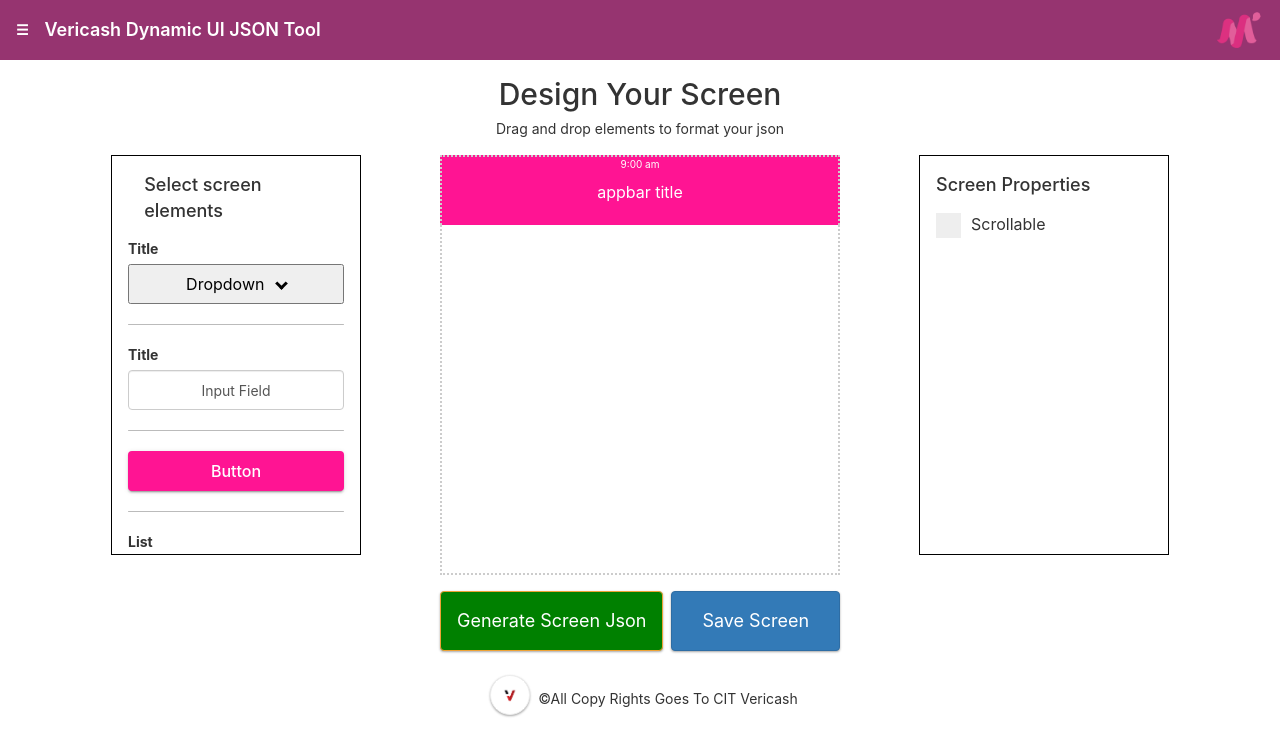
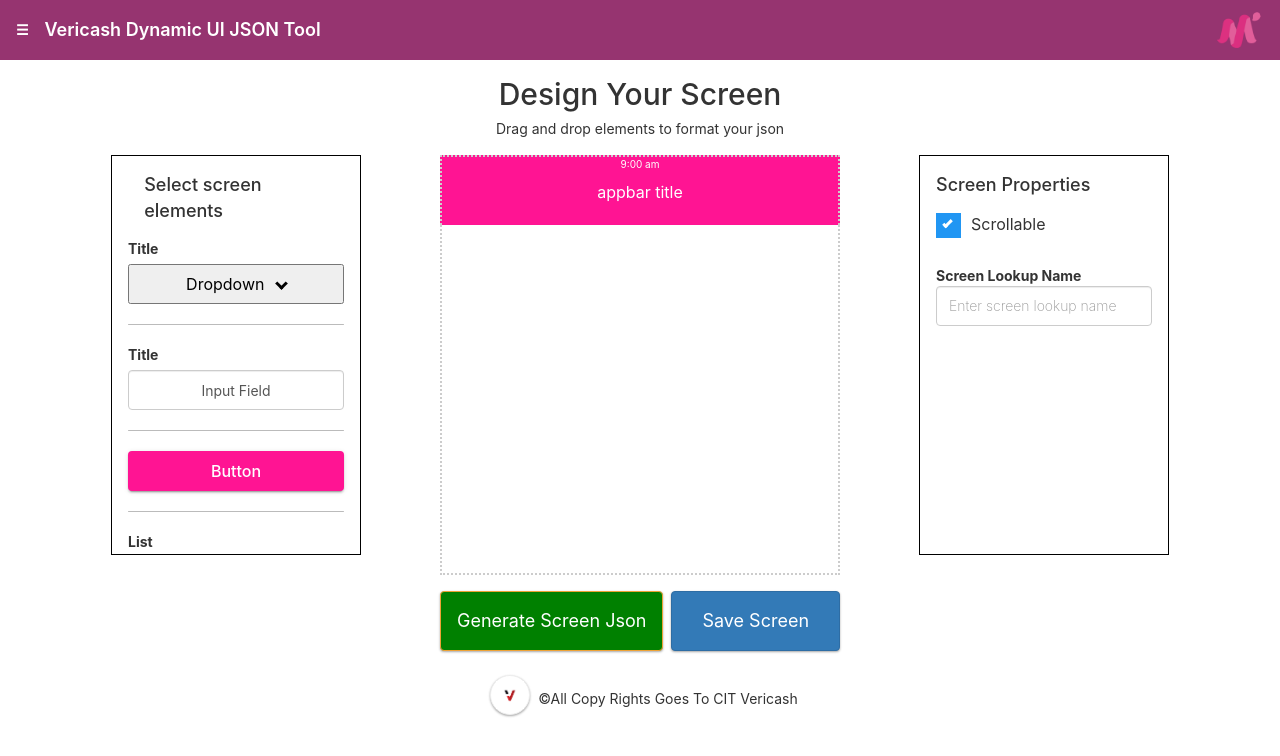
Before and after one commit to AmirSamir5/AngularDynamicUI, an Angular app: page / in a window 1280 px wide. Shown: the top 756 px of the page. Built offline with nearby package versions, Linux system fonts and the light colour scheme.

Commit message:
- scrollable lookup name

```diff
--- a/src/app/app.component.ts
+++ b/src/app/app.component.ts
@@ -131,8 +131,6 @@ export class AppComponent {
       }
       console.log('cell', cells);
 
-      screenModel.page_name = this.elementService.screenName;
-
       if (screenModel.widget_type !== undefined) {
         var scrollableWidget: WidgetModel = new WidgetModel({
           widget_type: screenModel.widget_type,
@@ -159,7 +157,7 @@ export class AppComponent {
         screenModel.fields = widgetArray;
       }
 
-      jsonModel = new JSONModel(screenModel.page_name, 7, [screenModel]);
+      jsonModel = new JSONModel(this.elementService.screenName, 7, [screenModel]);
 
       var map: Map<string, any> = new Map();
 
--- a/src/app/components/elements-properties/screen-properties/screen-properties.component.css
+++ b/src/app/components/elements-properties/screen-properties/screen-properties.component.css
@@ -14,6 +14,11 @@ input{
     margin-bottom: 16px;
     height: 40px;
     width: 100%;
+}
+
+input::placeholder{
+    font-size: 14px;
+    font-weight: 200;
 }
 
 .bottom {
--- a/src/app/components/elements-properties/screen-properties/screen-properties.component.html
+++ b/src/app/components/elements-properties/screen-properties/screen-properties.component.html
@@ -4,10 +4,20 @@
     >Scrollable
     <input
       type="checkbox"
+      checked="checked"
       [value]="isScrollable"
       (change)="onScrollableChange()"
     />
     <span class="checkmark"></span>
   </label>
+  <label>
+    Screen Lookup Name
+    <input
+      type="text"
+      class="form-control"
+      placeholder="Enter screen lookup name"
+      [(ngModel)]="screenProperty!.page_name"
+    />
+  </label>
 
 </div>
--- a/src/app/components/elements-properties/screen-properties/screen-properties.component.ts
+++ b/src/app/components/elements-properties/screen-properties/screen-properties.component.ts
@@ -1,4 +1,4 @@
-import { Component, OnChanges, OnInit } from '@angular/core';
+import { Component, OnChanges, OnInit, SimpleChanges } from '@angular/core';
 import { AppConstants } from 'src/app/constants/constants';
 import { ScreenPages } from 'src/app/models/json.model';
 import { ElementService } from 'src/app/services/element.service';
@@ -8,12 +8,15 @@ import { ElementService } from 'src/app/services/element.service';
   templateUrl: './screen-properties.component.html',
   styleUrls: ['./screen-properties.component.css']
 })
-export class ScreenPropertiesComponent implements OnChanges {
-  isScrollable = false;
+export class ScreenPropertiesComponent implements OnInit {
+  isScrollable = true;
+  screenProperty?:ScreenPages;
 
   constructor(private elementService:ElementService) {}
 
-  ngOnChanges(): void {
+  ngOnInit(): void {
+    this.elementService.screenModel.widget_type = AppConstants.WIDGET_SCROLLVIEW;
+    this.screenProperty = this.elementService.screenModel;
   }
 
   onScrollableChange(){
```
